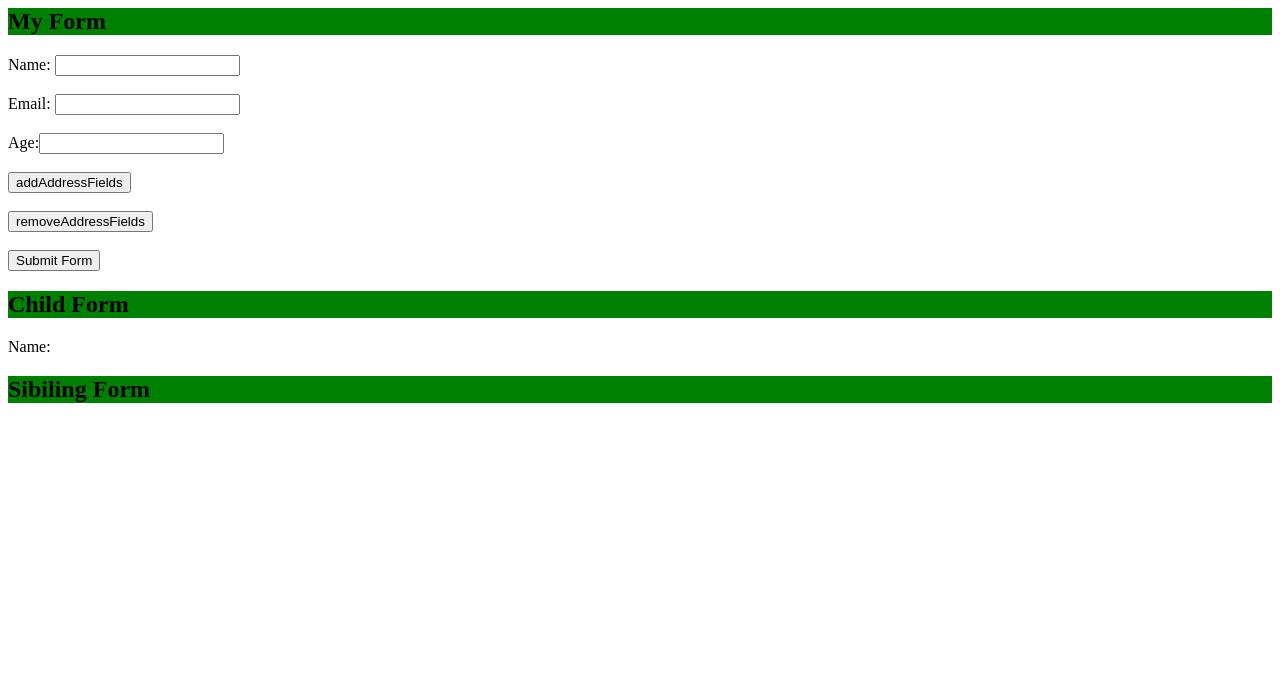
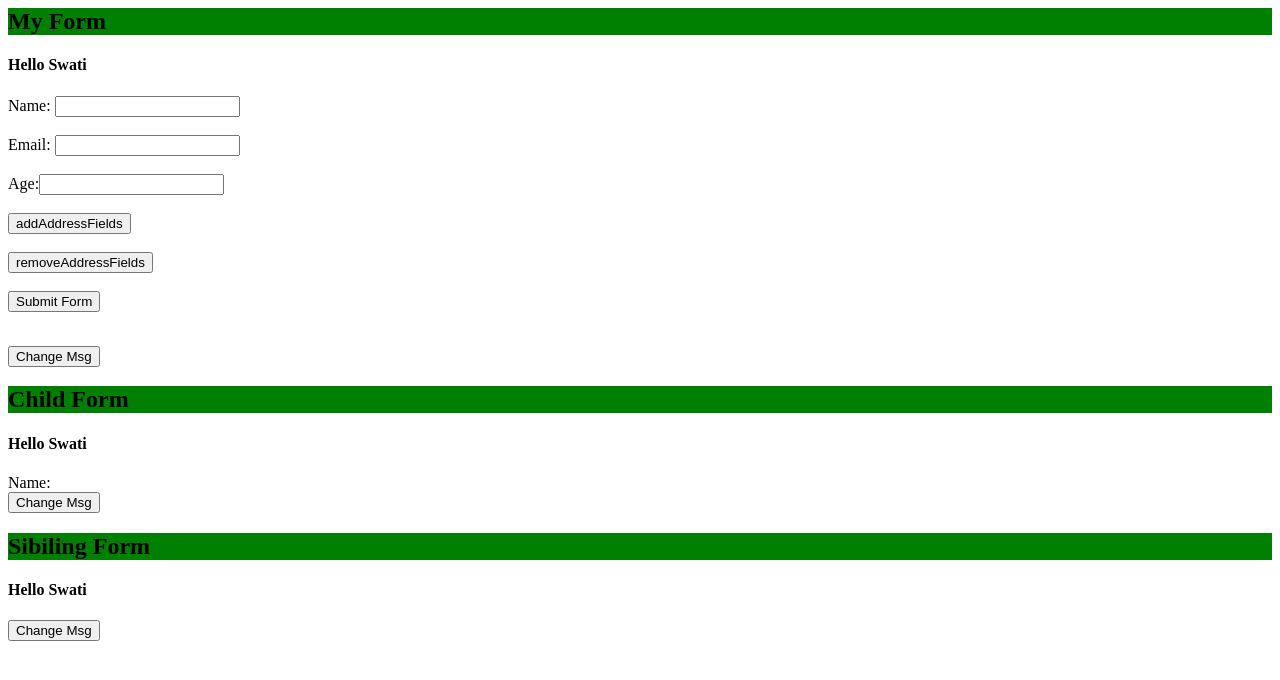
Before and after one commit to Swati4gupta/Reactive-form-with-validations, an Angular app: page / in a window 1280 px wide. Shown: the top 680 px of the page. Built offline with nearby package versions, Linux system fonts and the light colour scheme.

Commit message:
7 files modified

```diff
--- a/src/app/app.component.html
+++ b/src/app/app.component.html
@@ -1,5 +1,6 @@
 <form [formGroup]="form">
   <h2 [ngStyle]="{'background-color':'green'}" >My Form</h2>
+  <h4>{{msg}}</h4>
   Name: <input type="text" formControlName="name"/>
   <div  *ngIf="isFieldValid('name')" [ngClass]="displayFieldCss('name')"> Please inform your name</div><br><br>
   Email: <input type="email" formControlName="email">
@@ -17,7 +18,7 @@
  <button type="button" (click)="addAddressFields()">addAddressFields</button><br><br>
   <button type="button" (click)="removeAddressFields()">removeAddressFields</button><br><br>
   <button type="submit" (click)="submitForm()">Submit Form</button>
-</form>
-
+</form><br>
+<button type="button" (click)="changeMsg()">Change Msg</button>
 <app-child [form]="form"></app-child>
 <app-sibiling></app-sibiling>
--- a/src/app/app.component.ts
+++ b/src/app/app.component.ts
@@ -9,6 +9,7 @@ import { DataService } from './data.service';
 export class AppComponent implements OnInit{
   form:FormGroup;
   msg:string;
+
 constructor(private formBuilder:FormBuilder,private dataService:DataService){
 
 }
@@ -23,6 +24,10 @@ ngOnInit(){
    this.dataService.currentMessage.subscribe(msg=>this.msg=msg);
 
 }
+
+changeMsg(){
+    this.dataService.changeMessage('Hello Swati : Called from Parent')
+  }
 
 ageRangeValidator(min: number, max: number): ValidatorFn {
     return (control: AbstractControl): { [key: string]: boolean } | null => {
--- a/src/app/child/child.component.html
+++ b/src/app/child/child.component.html
@@ -1,2 +1,5 @@
 <h2 [ngStyle]="{'background-color':'green'}" >Child Form</h2>
+<h4>{{msg}}</h4>
 Name: {{ form.get('name').value }} <br>
+
+<button type="button" (click)="changeMsg()">Change Msg</button>
--- a/src/app/child/child.component.ts
+++ b/src/app/child/child.component.ts
@@ -1,17 +1,20 @@
 import { Input,Component, OnInit } from '@angular/core';
-
+import { DataService } from './../data.service';
 @Component({
   selector: 'app-child',
   templateUrl: './child.component.html',
   styleUrls: ['./child.component.css']
 })
 export class ChildComponent implements OnInit {
-
-  constructor() { }
-@Input() form;
+msg:string;
+  constructor(private dataService:DataService) { }
+  @Input() form;
   ngOnInit() {
+     this.dataService.currentMessage.subscribe(msg=>this.msg=msg);
   }
-
+changeMsg(){
+  this.dataService.changeMessage('Hello Swati : Called from child')
+}
 
 
 }
--- a/src/app/data.service.ts
+++ b/src/app/data.service.ts
@@ -1,11 +1,13 @@
 import { Injectable } from '@angular/core';
-import { BehaviorSubject } from 'rxjs';
+import { ReplaySubject,BehaviorSubject } from 'rxjs';
 @Injectable({
   providedIn: 'root'
 })
 export class DataService {
 private messageSource= new BehaviorSubject<string>('Hello Swati');
+
 currentMessage= this.messageSource.asObservable();
+
   constructor() { }
 
   changeMessage(newMsg){
--- a/src/app/sibiling/sibiling.component.html
+++ b/src/app/sibiling/sibiling.component.html
@@ -1 +1,4 @@
 <h2 [ngStyle]="{'background-color':'green'}" >Sibiling Form</h2>
+<h4>{{msg}}</h4>
+
+<button type="button" (click)="changeMsg()">Change Msg</button>
--- a/src/app/sibiling/sibiling.component.ts
+++ b/src/app/sibiling/sibiling.component.ts
@@ -1,5 +1,5 @@
 import { Component, OnInit } from '@angular/core';
-import { DataService } from '.././data.service';
+import { DataService } from './../data.service';
 @Component({
   selector: 'app-sibiling',
   templateUrl: './sibiling.component.html',
@@ -14,6 +14,10 @@ msg:string;
     this.dataService.currentMessage.subscribe(msg=>this.msg=msg);
   }
 
+  changeMsg(){
+    this.dataService.changeMessage('Hello Swati : Called from sibiling')
+  }
+
 
 
 }
```
